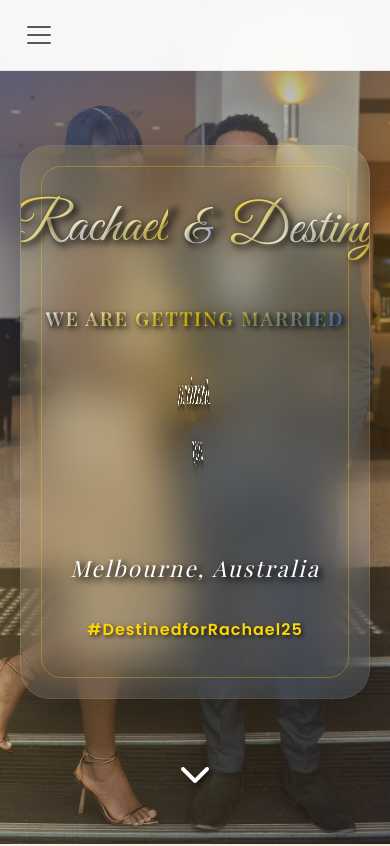
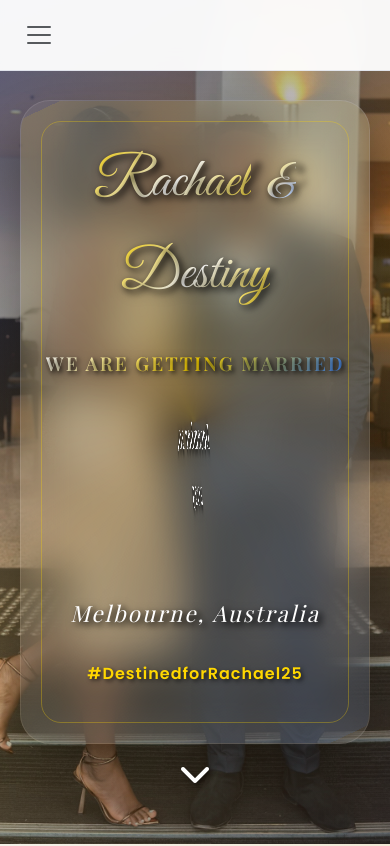
Before and after one commit to maroshellz/alaska, a plain HTML site: page index.html in a window 390 px wide. Shown: the top 846 px of the page. Drawn offline with nearby package versions, Linux system fonts and the light colour scheme; animation ran at ten frames a second.

Commit message:
style change

```diff
--- a/css/styles.css
+++ b/css/styles.css
@@ -1474,6 +1474,11 @@ html {
         margin: 0 0.5rem;
     }
 
+    .hero-names {
+        flex-wrap: wrap;
+        white-space: normal;
+    }
+
     .ampersand {
         font-size: 4rem;
     }
@@ -1619,6 +1624,11 @@ html {
         margin: 0 0.5rem;
     }
 
+    .hero-names {
+        flex-wrap: wrap;
+        white-space: normal;
+    }
+
     .ampersand {
         font-size: 3rem;
     }
```
